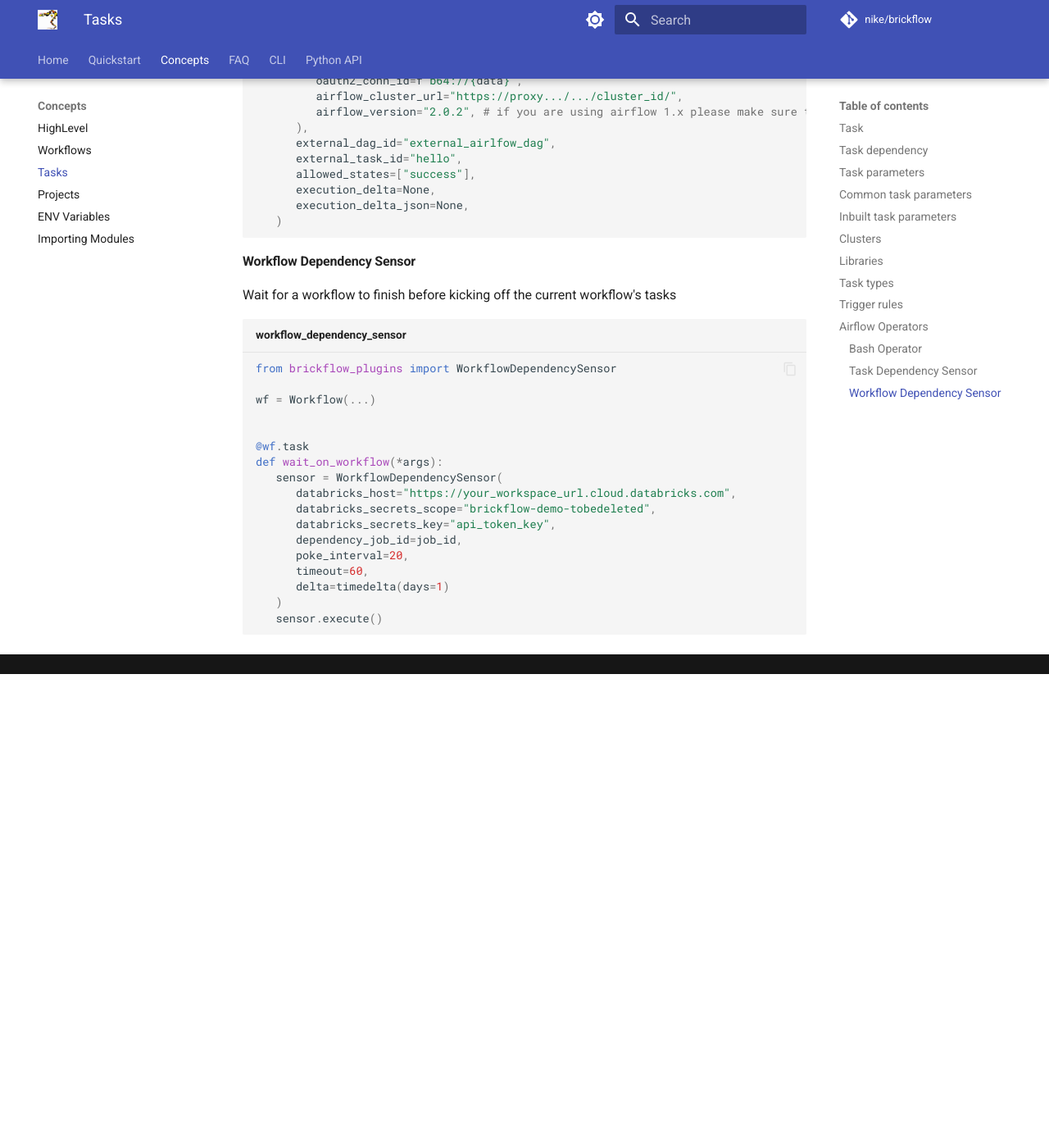
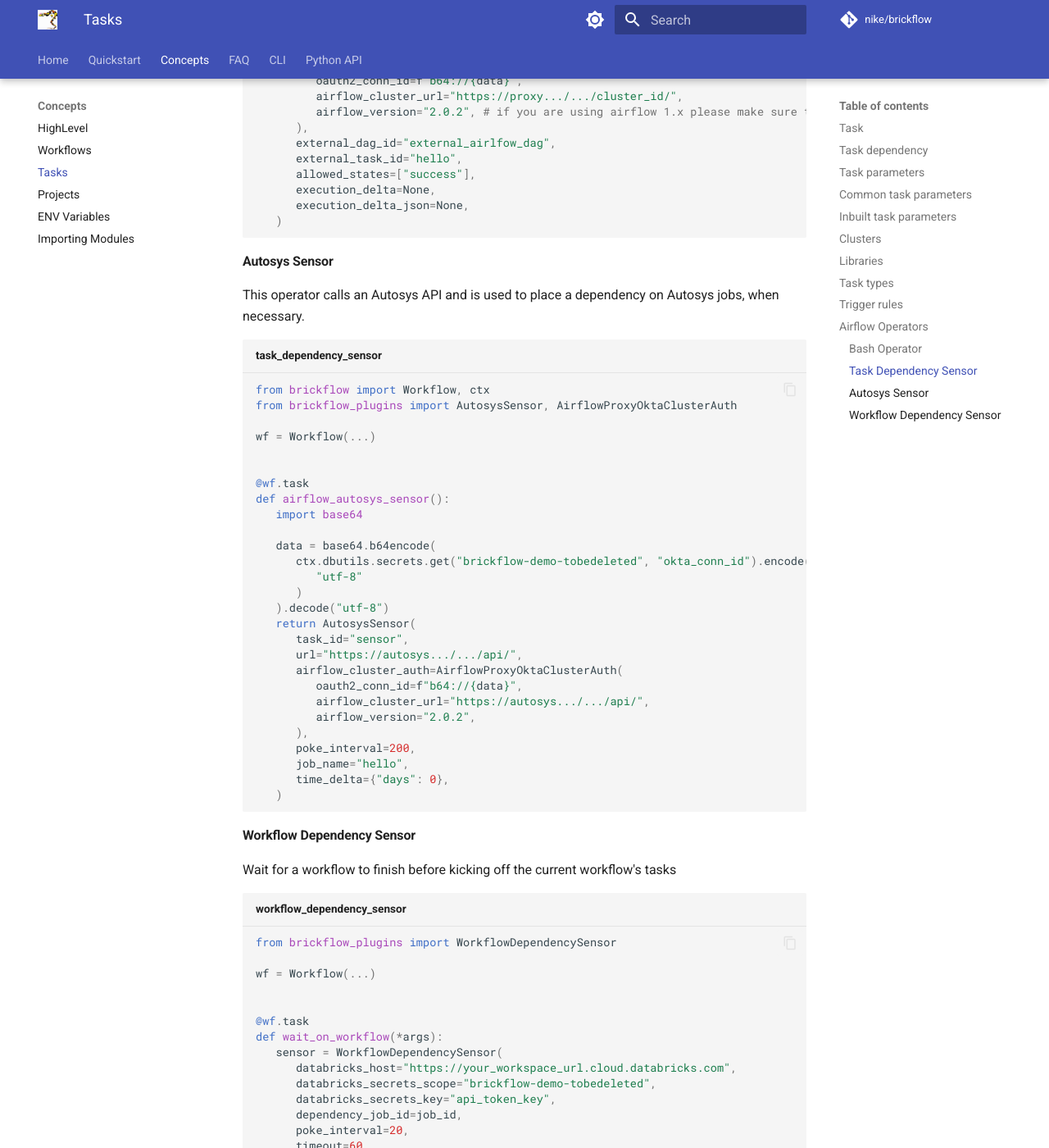
Before and after one commit to Nike-Inc/brickflow, an MkDocs documentation site: the page built from docs/tasks.md, in a window 1280 px wide and 1400 px high, scrolled down 5706 px. Shown: the whole window at 82% size. Built offline with MkDocs 1.6.1 and Material for MkDocs 9.7.7, drawn with Linux system fonts in a browser that asks for light colours; comment, search, counter and statistics services are not loaded; the version menu is left out; before the commit the page ends 6528 px from its top, so only the background shows below that.

Commit message:
Autosys sensor

````diff
--- a/docs/tasks.md
+++ b/docs/tasks.md
@@ -313,6 +313,40 @@ def airflow_external_task_dependency_sensor():
    )
 ```
 
+#### Autosys Sensor
+
+This operator calls an Autosys API and is used to place a dependency on Autosys jobs, when necessary.
+
+```python title="task_dependency_sensor"
+from brickflow import Workflow, ctx
+from brickflow_plugins import AutosysSensor, AirflowProxyOktaClusterAuth
+
+wf = Workflow(...)
+
+
+@wf.task
+def airflow_autosys_sensor():
+   import base64
+
+   data = base64.b64encode(
+      ctx.dbutils.secrets.get("brickflow-demo-tobedeleted", "okta_conn_id").encode(
+         "utf-8"
+      )
+   ).decode("utf-8")
+   return AutosysSensor(
+      task_id="sensor",
+      url="https://autosys.../.../api/",
+      airflow_cluster_auth=AirflowProxyOktaClusterAuth(
+         oauth2_conn_id=f"b64://{data}",
+         airflow_cluster_url="https://autosys.../.../api/",
+         airflow_version="2.0.2",
+      ),
+      poke_interval=200,
+      job_name="hello",
+      time_delta={"days": 0},
+   )
+```
+
 #### Workflow Dependency Sensor
 
 Wait for a workflow to finish before kicking off the current workflow's tasks
````
Also changed, not shown: 3 other files.
